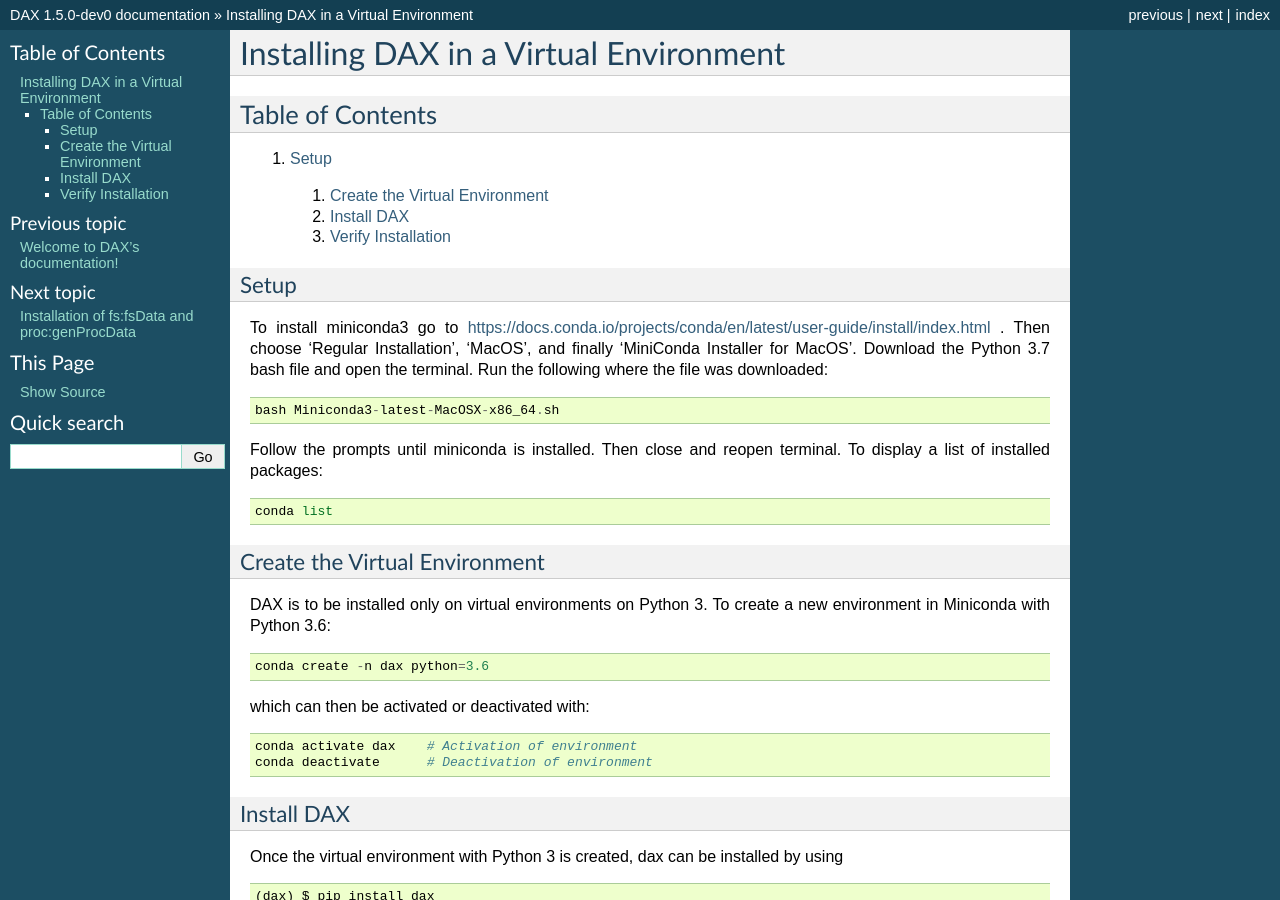
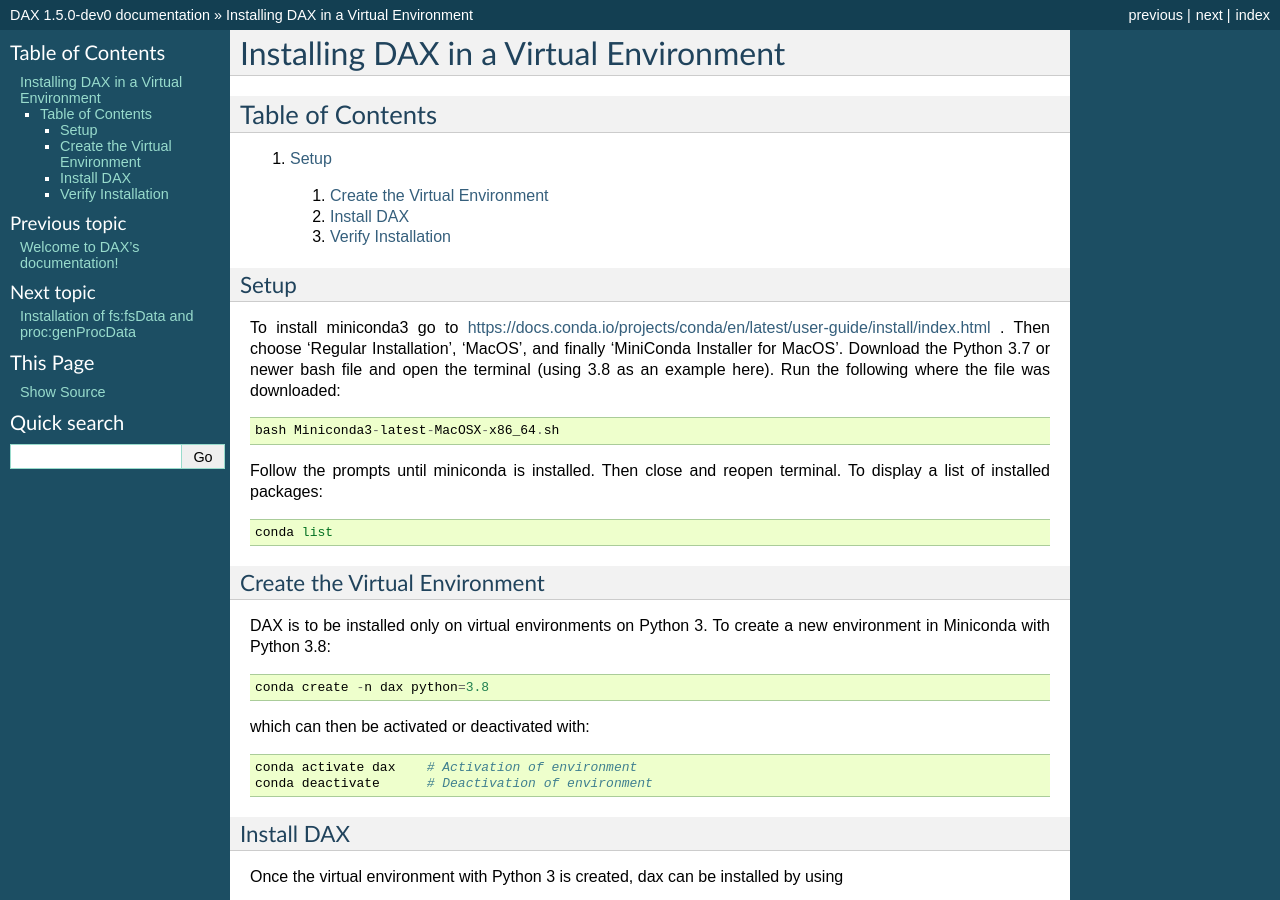
Before and after one commit to VUIIS/dax, a Sphinx documentation site: the page built from docs/installing_dax_in_a_virtual_environment.rst, in a window 1280 px wide and 900 px high. Built offline with Sphinx 7.4.7, drawn with Linux system fonts in a browser that asks for light colours.

Commit message:
Update installing_dax_in_a_virtual_environment.rst

```diff
--- a/docs/installing_dax_in_a_virtual_environment.rst
+++ b/docs/installing_dax_in_a_virtual_environment.rst
@@ -14,7 +14,7 @@ Table of Contents
 Setup
 -----
 
-To install miniconda3 go to https://docs.conda.io/projects/conda/en/latest/user-guide/install/index.html . Then choose 'Regular Installation', 'MacOS', and finally 'MiniConda Installer for MacOS'. Download the Python 3.7 bash file and open the terminal. Run the following where the file was downloaded:
+To install miniconda3 go to https://docs.conda.io/projects/conda/en/latest/user-guide/install/index.html . Then choose 'Regular Installation', 'MacOS', and finally 'MiniConda Installer for MacOS'. Download the Python 3.7 or newer bash file and open the terminal (using 3.8 as an example here). Run the following where the file was downloaded:
 
 ::
 
@@ -30,11 +30,11 @@ Follow the prompts until miniconda is installed. Then close and reopen terminal.
 Create the Virtual Environment
 ------------------------------
 
-DAX is to be installed only on virtual environments on Python 3. To create a new environment in Miniconda with Python 3.6:
+DAX is to be installed only on virtual environments on Python 3. To create a new environment in Miniconda with Python 3.8:
 
 ::
 
-	conda create -n dax python=3.6
+	conda create -n dax python=3.8
 
 which can then be activated or deactivated with:
 
```
